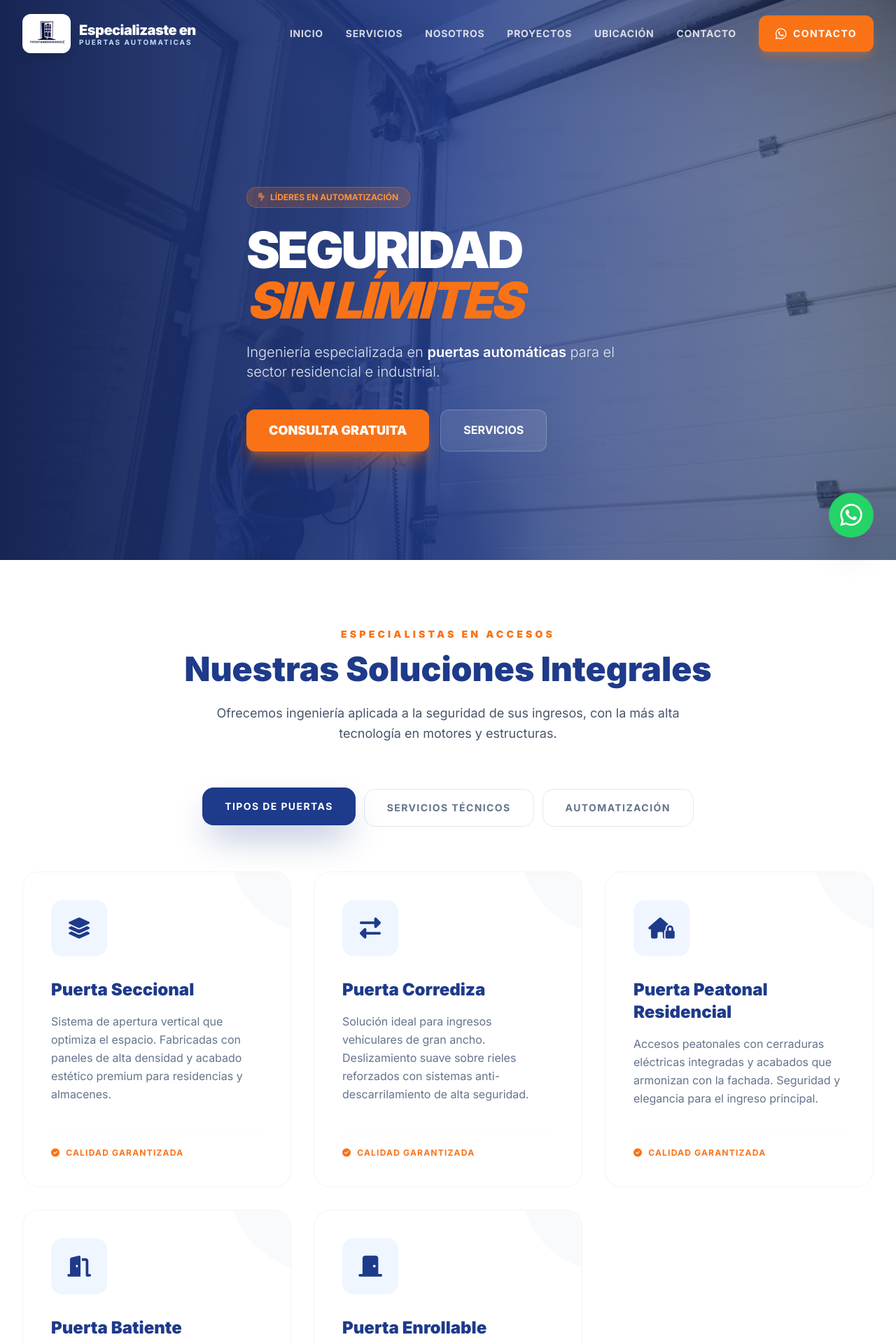
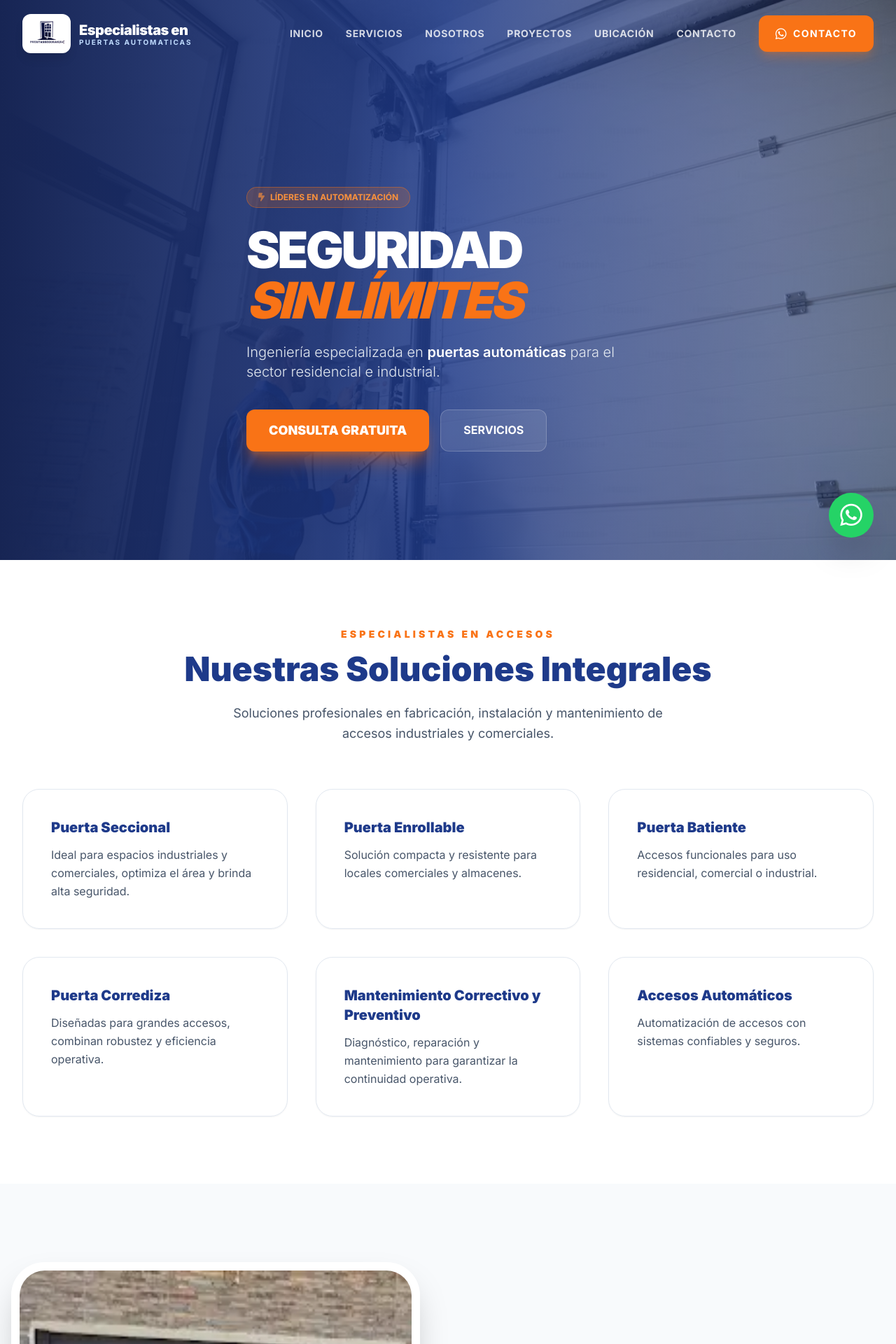
Before and after one commit to SaulSneider7/Puertas_Seguras, a PHP site: page / in a window 1280 px wide. Shown: the top 1920 px of the page at 70% size. Run offline with PHP 8.4, Linux system fonts and the light colour scheme; some libraries are stand-ins or nearby versions.

Commit message:
update en navbar y servicios

```diff
--- a/index.php
+++ b/index.php
@@ -37,7 +37,7 @@
 
                     <div class="flex flex-col -space-y-1">
                         <span id="nav-title" class="text-xl font-black tracking-tight text-white transition-colors">
-                            Especializaste en
+                            Especialistas en
                         </span>
                         <span id="nav-subtitle"
                             class="text-[10px] font-bold uppercase tracking-[0.2em] text-blue-200 transition-colors">
@@ -120,8 +120,7 @@
     <!-- HERO -->
     <section id="inicio" class="relative min-h-screen flex items-center overflow-hidden">
         <div class="absolute inset-0 z-0">
-            <img src="./img/hero.jpg"
-                class="w-full h-full object-cover" alt="Hero">
+            <img src="./img/hero.jpg" class="w-full h-full object-cover" alt="Hero">
             <div class="absolute inset-0 bg-gradient-to-r from-blue-950 via-blue-900/85 to-blue-950/40"></div>
         </div>
         <div class="relative z-10 max-w-7xl mx-auto px-4 text-white pt-28">
@@ -149,6 +148,7 @@
 
     <!-- SERVICIOS -->
     <section class="py-24 bg-white max-w-7xl mx-auto px-4 sm:px-6 lg:px-8" id="servicios">
+
         <!-- HEADER -->
         <div class="text-center mb-16">
             <h2 class="text-orange-500 text-sm font-black tracking-[0.3em] uppercase mb-4">
@@ -158,26 +158,67 @@
                 Nuestras Soluciones Integrales
             </h3>
             <p class="mt-4 text-slate-600 max-w-2xl mx-auto text-lg leading-relaxed">
-                Ofrecemos ingeniería aplicada a la seguridad de sus ingresos, con la más alta tecnología en motores y
-                estructuras.
+                Soluciones profesionales en fabricación, instalación y mantenimiento de accesos industriales y
+                comerciales.
             </p>
         </div>
 
-        <!-- TABS -->
-        <div class="flex flex-wrap justify-center gap-3 mb-16" id="service-tabs">
-            <button data-tab="tipo" class="tab-btn px-8 py-4 rounded-2xl font-bold uppercase tracking-widest text-sm transition-all
-           bg-blue-900 text-white shadow-2xl shadow-blue-900/40 -translate-y-0.5">Tipos de Puertas</button>
-            <button data-tab="tecnico" class="tab-btn px-8 py-4 rounded-2xl font-bold uppercase tracking-widest text-sm transition-all
-           bg-white border border-slate-200 text-slate-500
-           hover:border-blue-900">Servicios Técnicos</button>
-            <button data-tab="automatizacion" class="tab-btn px-8 py-4 rounded-2xl font-bold uppercase tracking-widest text-sm transition-all
-           bg-white border border-slate-200 text-slate-500
-           hover:border-blue-900">Automatización</button>
+        <!-- SERVICIOS -->
+        <div class="grid grid-cols-1 sm:grid-cols-2 lg:grid-cols-3 gap-10">
+
+            <!-- Puerta Seccional -->
+            <div class="p-10 rounded-3xl border border-slate-200 shadow-sm">
+                <h4 class="text-xl font-black text-blue-900 mb-3">Puerta Seccional</h4>
+                <p class="text-slate-600 leading-relaxed">
+                    Ideal para espacios industriales y comerciales, optimiza el área y brinda alta seguridad.
+                </p>
             </div>
 
-        <!-- CARDS -->
-        <div class="grid grid-cols-1 md:grid-cols-2 lg:grid-cols-3 gap-8" id="services-grid"></div>
+            <!-- Puerta Enrollable -->
+            <div class="p-10 rounded-3xl border border-slate-200 shadow-sm">
+                <h4 class="text-xl font-black text-blue-900 mb-3">Puerta Enrollable</h4>
+                <p class="text-slate-600 leading-relaxed">
+                    Solución compacta y resistente para locales comerciales y almacenes.
+                </p>
+            </div>
+
+            <!-- Puerta Batiente -->
+            <div class="p-10 rounded-3xl border border-slate-200 shadow-sm">
+                <h4 class="text-xl font-black text-blue-900 mb-3">Puerta Batiente</h4>
+                <p class="text-slate-600 leading-relaxed">
+                    Accesos funcionales para uso residencial, comercial o industrial.
+                </p>
+            </div>
+
+            <!-- Puerta Corrediza -->
+            <div class="p-10 rounded-3xl border border-slate-200 shadow-sm">
+                <h4 class="text-xl font-black text-blue-900 mb-3">Puerta Corrediza</h4>
+                <p class="text-slate-600 leading-relaxed">
+                    Diseñadas para grandes accesos, combinan robustez y eficiencia operativa.
+                </p>
+            </div>
+
+            <!-- Mantenimiento -->
+            <div class="p-10 rounded-3xl border border-slate-200 shadow-sm">
+                <h4 class="text-xl font-black text-blue-900 mb-3">
+                    Mantenimiento Correctivo y Preventivo
+                </h4>
+                <p class="text-slate-600 leading-relaxed">
+                    Diagnóstico, reparación y mantenimiento para garantizar la continuidad operativa.
+                </p>
+            </div>
+
+            <!-- Automatización -->
+            <div class="p-10 rounded-3xl border border-slate-200 shadow-sm">
+                <h4 class="text-xl font-black text-blue-900 mb-3">Accesos Automáticos</h4>
+                <p class="text-slate-600 leading-relaxed">
+                    Automatización de accesos con sistemas confiables y seguros.
+                </p>
+            </div>
+
+        </div>
     </section>
+
 
 
     <!-- NOSOTROS -->
@@ -188,8 +229,8 @@
                 <!-- Imagen -->
                 <div class="lg:w-1/2 relative">
                     <div class="relative z-10 rounded-[3rem] overflow-hidden shadow-2xl border-[12px] border-white">
-                        <img src="./img/nosotros2.webp"
-                            alt="Equipo técnico Puertas Seguras JLC" class="w-full h-full object-cover min-h-[520px]" />
+                        <img src="./img/nosotros2.webp" alt="Equipo técnico Puertas Seguras JLC"
+                            class="w-full h-full object-cover min-h-[520px]" />
                         <div class="absolute inset-0 bg-gradient-to-t from-blue-900/30 to-transparent"></div>
                     </div>
 
@@ -598,8 +639,7 @@
 
 
                 <!-- FORM -->
-                <form action="./enviar.php" method="POST"
-                    class="bg-slate-50 p-10 rounded-3xl shadow-xl space-y-6">
+                <form action="./enviar.php" method="POST" class="bg-slate-50 p-10 rounded-3xl shadow-xl space-y-6">
 
                     <input type="text" name="nombre" placeholder="Nombre completo" required
                         class="w-full px-6 py-4 rounded-xl border border-slate-200 focus:ring-2 focus:ring-blue-900 outline-none">
```
Also changed, not shown: 1 other file. Lines whose indentation alone changed are shown as unchanged.
